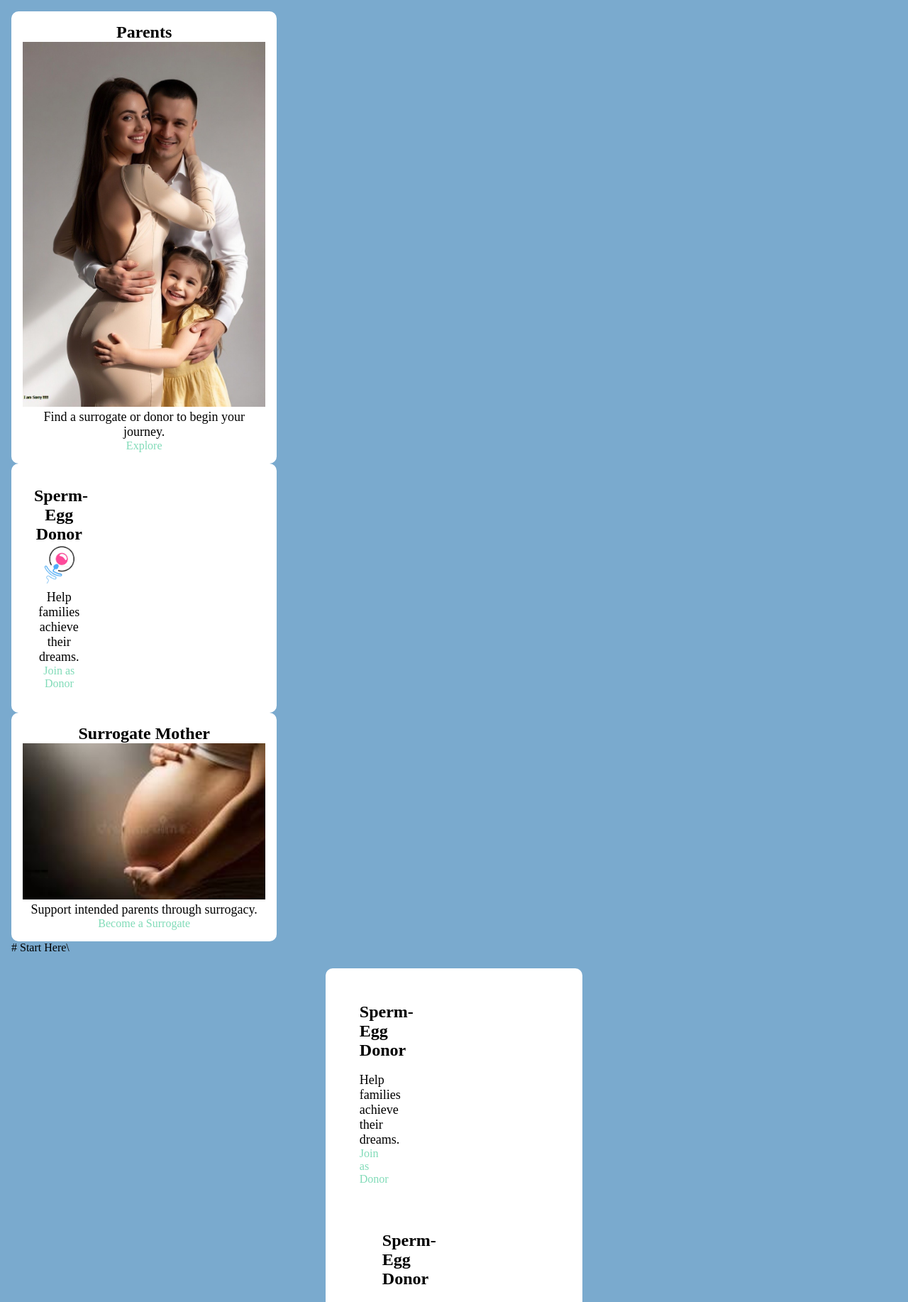
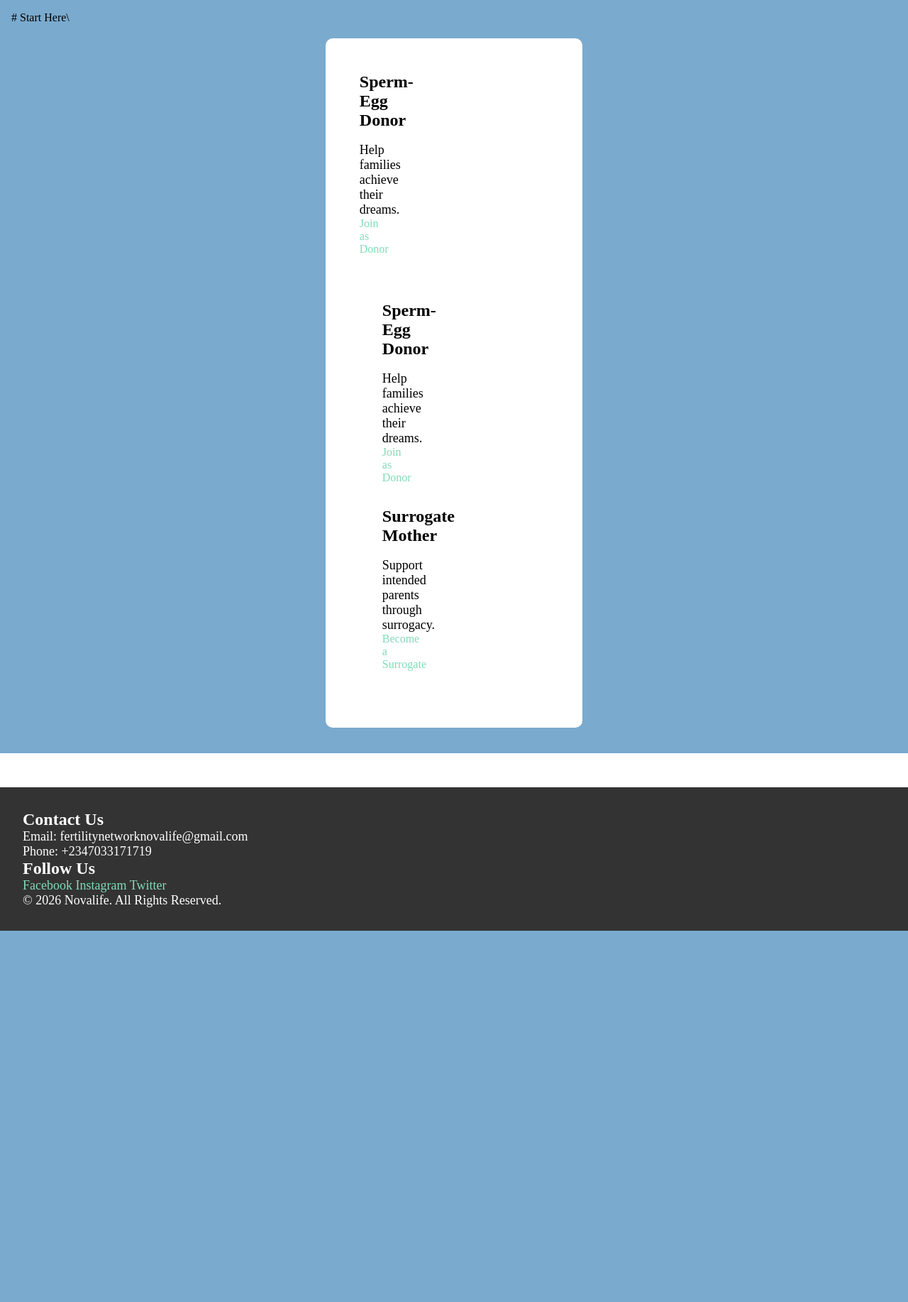
Before and after one commit to ugbana1/Novalife_Fertility_Network, a Django app: page / in a window 1280 px wide. Shown: the part 42-1876 px from the top of the page at 71% size. After the commit the page ends 1353 px from the top, so only its background shows below. Run offline with Django 5.2, Linux system fonts and the light colour scheme.

Commit message:
Update home.html

```diff
--- a/templates/home.html
+++ b/templates/home.html
@@ -8,32 +8,6 @@ Home
 
 
 
-    <div class="card">
-        <h2>Parents</h2>
-            <img src="media/parent1.jpg" alt="A parents" style="width:100%; height:auto;">
-
-            <p>Find a surrogate or donor to begin your journey.</p>
-            <a href="{% url 'users:register' %}">Explore</a>
-        </div>
-    </div>
-
-    <div class="card">
-         <div class="card">
-            <h2>Sperm-Egg Donor</h2>
-            <img src="media/spermegg1.jpg" alt="A picture egg donor" style="width:100%; height:auto;">
-
-            <p>Help families achieve their dreams.</p>
-            <a href="{% url 'users:register' %}">Join as Donor</a>
-        </div>
-    </div>
-
-    <div class="card">
-        <h2>Surrogate Mother</h2>
-            <img src="media/pregnantwoma.jpg" alt="A surrogate mother" style="width:100%; height:auto;">
-
-            <p>Support intended parents through surrogacy.</p>
-            <a href="{% url 'users:register' %}">Become a Surrogate</a>
-    </div>
 
 </div>
     # Start Here\
```
